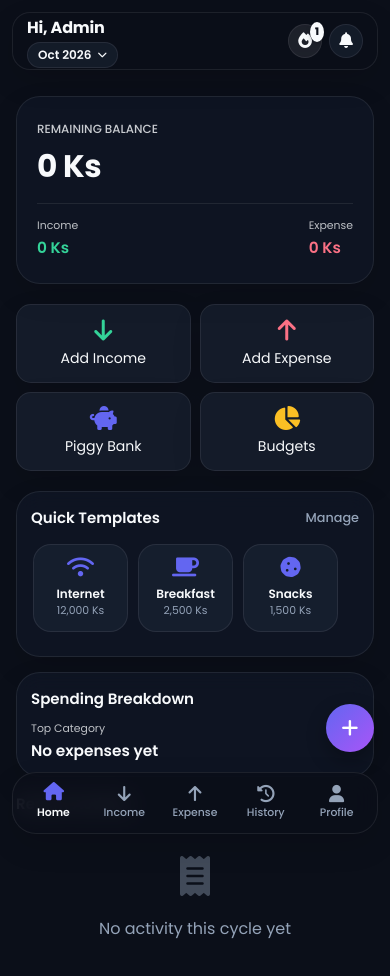
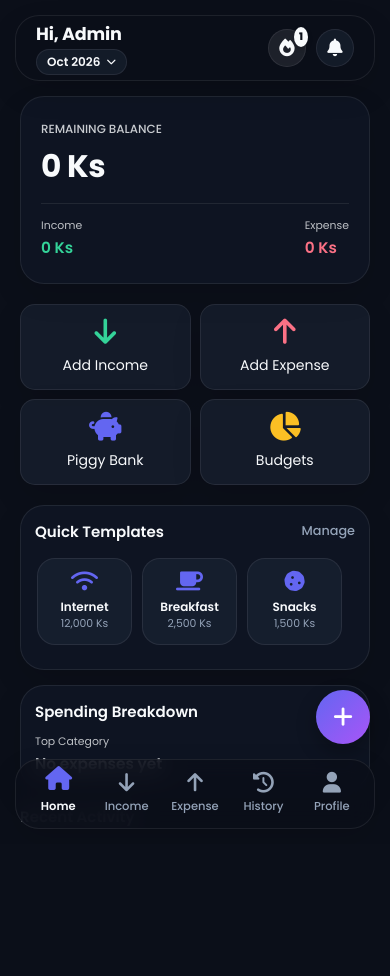
Before and after one commit to amazingxstudio/Finance-Tracker, a React (Vite) app: page / in a window 390 px wide. Shown: the top 976 px of the page. After the commit the page ends 844 px from the top, so only its background shows below. Built offline with nearby package versions, Linux system fonts and the light colour scheme.

Commit message:
Add files via upload

```diff
--- a/src/styles/global.css
+++ b/src/styles/global.css
@@ -427,98 +427,17 @@
   .toast { max-width: 420px; left: 32px; right: auto; bottom: 32px; }
 }
 
-
-/* ======================================================================
-   Compact mobile UI + document scrolling for collapsing mobile browser chrome
-   ====================================================================== */
+/* Compact content sizing only. Keep the original mobile shell, header, bottom nav,
+   and internal scrolling behavior so content scrolls underneath the header. */
 @media (max-width: 899px) {
-  html, body, #root {
-    height: auto;
-    min-height: 100%;
-  }
-
-  body {
-    min-height: 100vh;
-    min-height: 100svh;
-    overflow-x: hidden;
-    overflow-y: auto;
-    -webkit-overflow-scrolling: touch;
-  }
-
-  .app-root {
-    display: block;
-    width: 100%;
-    height: auto;
-    min-height: 100vh;
-    min-height: 100svh;
-    overflow: visible;
-  }
-
-  .app-shell {
-    width: 100%;
-    max-width: 480px;
-    height: auto;
-    min-height: 100vh;
-    min-height: 100svh;
-    margin: 0 auto;
-    overflow: visible;
-  }
-
-  .main-content {
-    display: block;
-    flex: none;
-    min-height: 100svh;
-    overflow: visible;
-    padding: calc(66px + 30px) 16px calc(var(--nav-height) + 46px + env(safe-area-inset-bottom));
-    -webkit-mask-image: none;
-    mask-image: none;
-    transform: none;
-  }
-
-  .top-header {
-    top: 12px;
-    left: 12px;
-    right: 12px;
-    height: 58px;
-    padding: 0 14px;
-    border-radius: 18px;
-  }
-
-  .header-title { font-size: 1rem; }
-  .header-actions-group { gap: 7px; }
-  .streak-badge, .header-actions { width: 34px; height: 34px; font-size: 0.98rem; }
-
-  .bottom-nav {
-    position: fixed;
-    bottom: calc(10px + env(safe-area-inset-bottom));
-    left: max(12px, calc((100vw - 456px) / 2));
-    right: max(12px, calc((100vw - 456px) / 2));
-    height: 62px;
-    padding: 0 5px;
-  }
-
-  .nav-item { font-size: 0.68rem; }
-  .nav-item i { font-size: 1.08rem; margin-bottom: 3px; }
-  .nav-item.active i { transform: translateY(-2px) scale(1.06); }
-
-  .fab {
-    position: fixed;
-    bottom: calc(var(--nav-height) + 22px + env(safe-area-inset-bottom));
-    right: max(16px, calc((100vw - 448px) / 2 + 16px));
-    width: 48px;
-    height: 48px;
-    font-size: 1.2rem;
-  }
-
-  .modal-overlay, .about-modal-overlay { position: fixed; inset: 0; }
-
   .balance-amount { font-size: 1.95rem; margin: 5px 0 13px; }
   .balance-label { font-size: 0.74rem; }
   .stat-label { font-size: 0.68rem; }
   .stat-val { font-size: 0.96rem; }
   .action-grid { gap: 9px; }
   .action-card { padding: 13px 10px; border-radius: 15px; font-size: 0.88rem; }
-  .action-card i { font-size: 1.5rem; margin-bottom: 6px; }
+  /* Reduce only the four shortcut icons on the Home/Dashboard page. */
+  .dashboard-page .action-card i { font-size: 1.5rem; margin-bottom: 6px; }
   .section-title { font-size: 0.94rem; margin-bottom: 11px; }
   .premium-card { padding: 14px; margin-bottom: 15px; }
   .tx-icon { width: 38px; height: 38px; font-size: 1.02rem; margin-right: 11px; }
@@ -539,7 +458,6 @@
   .main-content { padding-left: 12px; padding-right: 12px; }
   .action-grid { gap: 7px; }
   .action-card { padding: 11px 7px; font-size: 0.82rem; }
-  .nav-item { font-size: 0.63rem; }
 }
 
 /* About modal matches the supplied single-file reference. */
@@ -559,3 +477,6 @@
   .about-dev-name { font-size: 0.95rem; }
   .social-btn { padding: 10px 8px; font-size: 0.85rem; }
 }
+
+/* Keep bottom-navigation icon size and spacing exactly at the original values. */
+.bottom-nav .nav-item i { font-size: 1.3rem; margin-bottom: 4px; }
```
